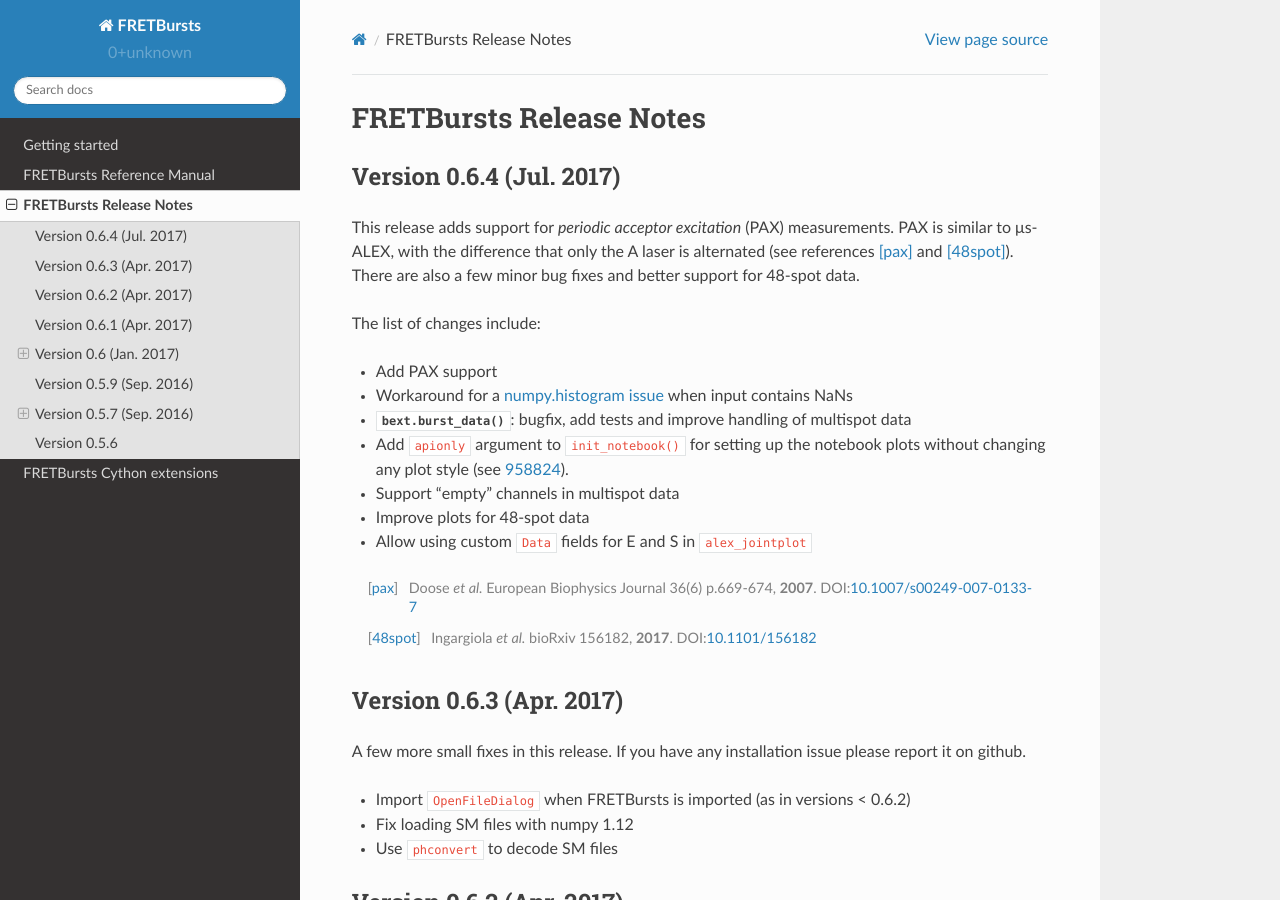
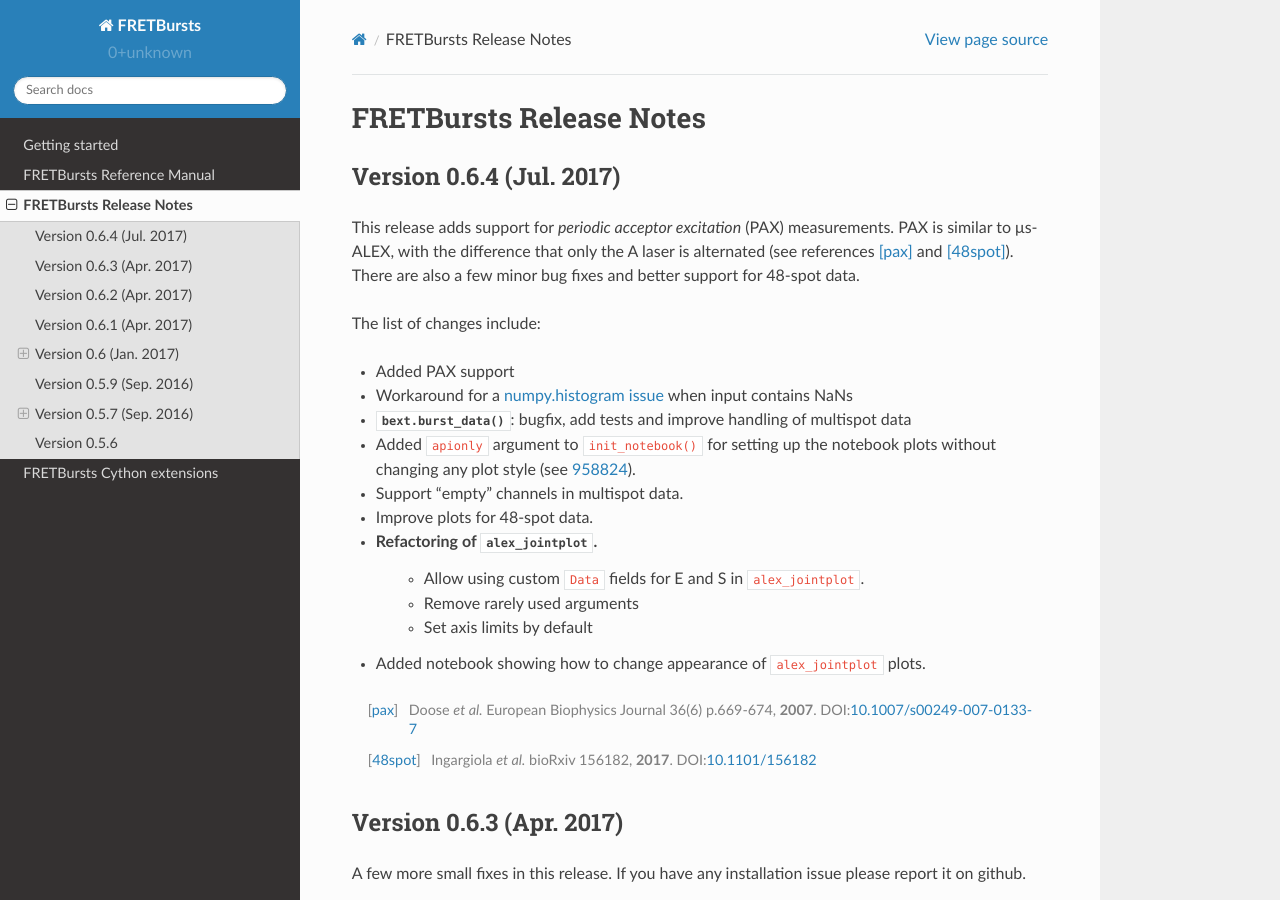
Before and after one commit to tritemio/FRETBursts, a Sphinx documentation site: the page built from docs/source/releasenotes.rst, in a window 1280 px wide and 900 px high. Built offline with Sphinx 7.4.7 and the Read the Docs theme 2.0.0, drawn with Linux system fonts in a browser that asks for light colours; the version number could not be read and is left out.

Commit message:
Docs: update release notes

```diff
--- a/docs/source/releasenotes.rst
+++ b/docs/source/releasenotes.rst
@@ -12,19 +12,25 @@ for 48-spot data.
 
 The list of changes include:
 
-- Add PAX support
+- Added PAX support
 - Workaround for a `numpy.histogram issue <https://github.com/numpy/numpy/issues/7503>`__ when input contains NaNs
 - :func:`bext.burst_data() <fretbursts.burstlib_ext.burst_data>`: bugfix, add tests and improve handling of multispot data
-- Add ``apionly`` argument to ``init_notebook()`` for setting up the notebook
+- Added ``apionly`` argument to ``init_notebook()`` for setting up the notebook
   plots without changing any plot style (see `958824 <https://github.com/tritemio/FRETBursts/commit/958824123152fd618d6811153bfbed64722fffd7>`__).
-- Support "empty" channels in multispot data
-- Improve plots for 48-spot data
-- Allow using custom ``Data`` fields for E and S in ``alex_jointplot``
+- Support "empty" channels in multispot data.
+- Improve plots for 48-spot data.
+
+- Refactoring of :func:`alex_jointplot <fretbursts.burst_plot.alex_jointplot>`.
+    * Allow using custom ``Data`` fields for E and S in ``alex_jointplot``.
+    * Remove rarely used arguments
+    * Set axis limits by default
+- Added notebook showing how to change appearance of `alex_jointplot` plots.
 
 .. [pax] Doose *et al.* European Biophysics Journal 36(6) p.669-674, **2007**.
          DOI:`10.1007/s00249-007-0133-7 <https://doi.org/10.1007/s00249-007-0133-7>`__
 .. [48spot] Ingargiola *et al.* bioRxiv 156182, **2017**.
          DOI:`10.1101/156182 <https://doi.org/10.1101/156182>`__
+
 
 Version 0.6.3 (Apr. 2017)
 --------------------------
```
